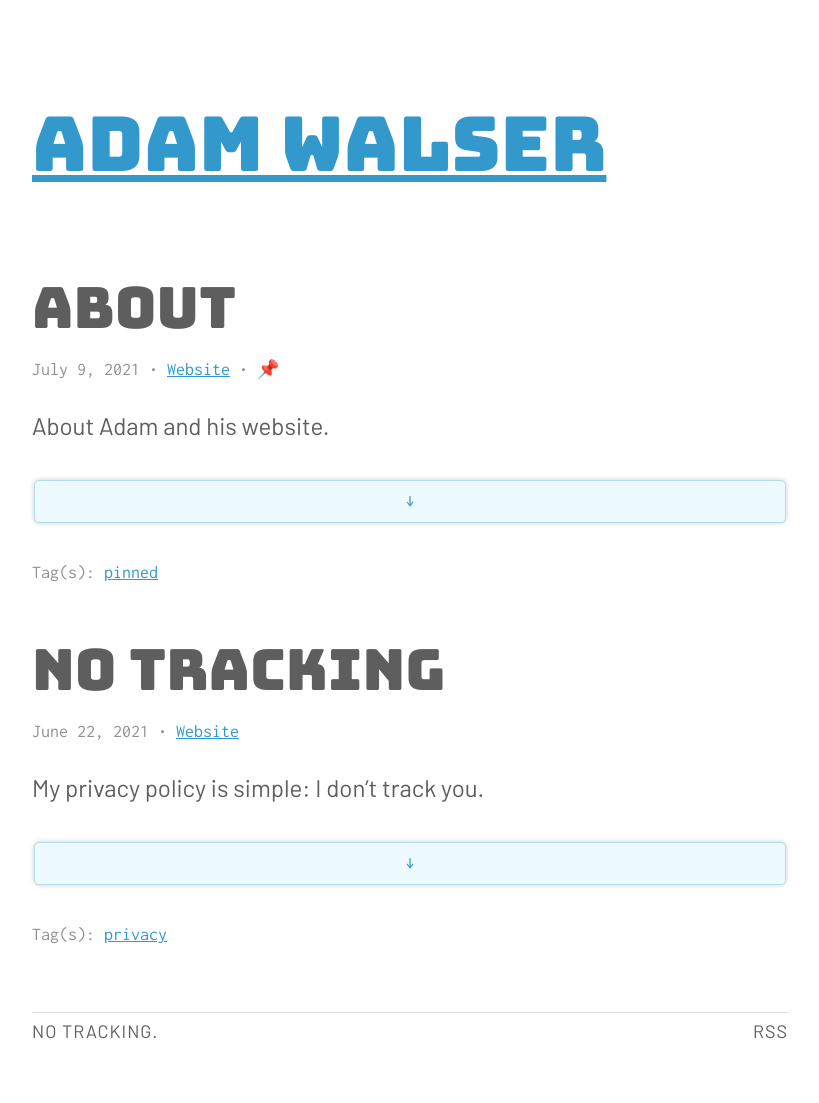
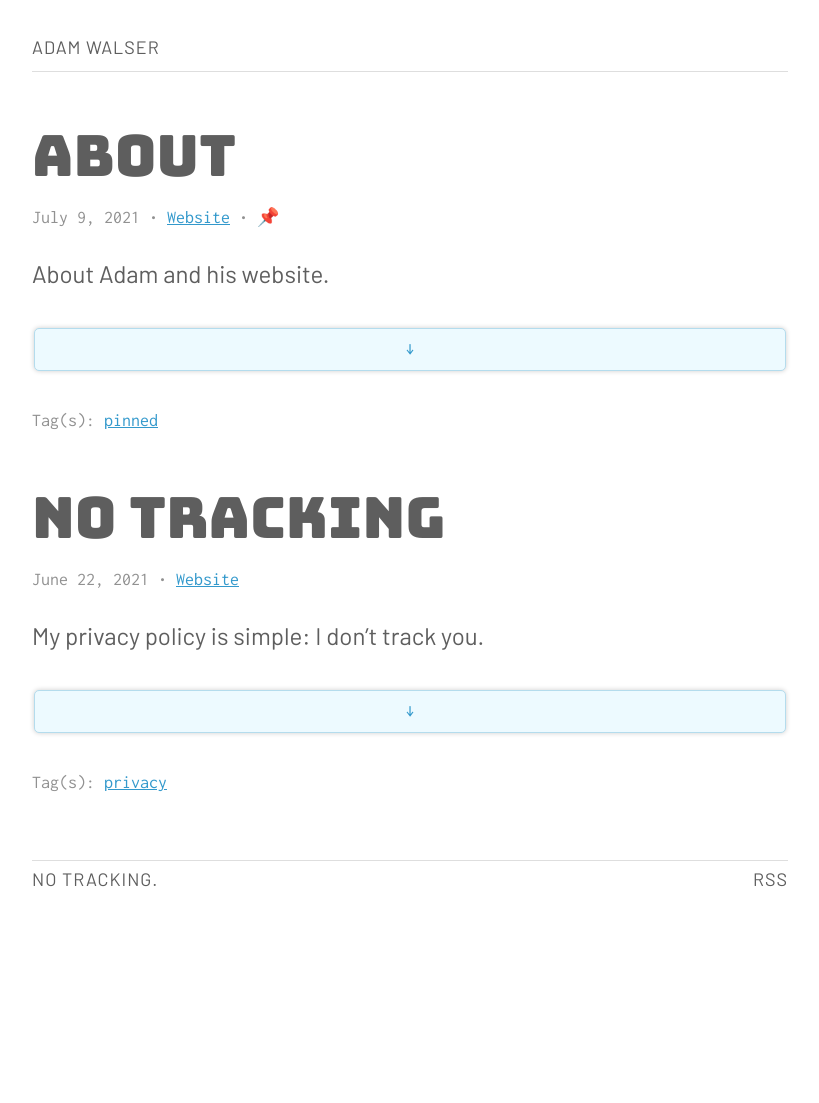
Before and after one commit to ajpwalser/ajpwalser.github.io, a Jekyll site: the page built from index.html, in a window 1280 px wide. Shown: the whole page, without its empty margins (230-1049 px from the left). Built offline with Jekyll 4.4.1, drawn with Linux system fonts in a browser that asks for light colours; the list of posts is cut into pages by our own code; after the commit the page ends 951 px from its top, so only the background shows below that.

Commit message:
Update style.css

```diff
--- a/css/style.css
+++ b/css/style.css
@@ -84,40 +84,17 @@
 }
 
 
-/* Header */
+/* Header & Footer */
 
 header {
-    align-items: flex-end;
-    display: flex;
-    justify-content: space-between;
-    margin: 2rem 0 4rem;
+	margin: 0;
 }
-
-header h2 {
-    font-family: 'Barlow', 'Inconsolata', -apple-system, BlinkMacSystemFont, Segoe UI, Helvetica, Arial, sans-serif, Apple Color Emoji, Segoe UI Emoji, Segoe UI Symbol;
-    font-size: 75%;
-    font-weight: 400;
-    line-height: 1;
-    margin-bottom: 0;
-    text-transform: uppercase;
-}
-
-header h2 a {
-    font-weight: 400;
-}
-
-header nav a {
-    font-size: 75%;
-    margin-left: 10px;
-    text-transform: uppercase;
-}
-
-/* Footer */
 
 footer {
 	margin-top: 4rem; /* Spacing */
 }
 
+.header,
 footer {
 	font-family: 'Barlow', -apple-system, BlinkMacSystemFont, Segoe UI, Helvetica, Arial, sans-serif, Apple Color Emoji, Segoe UI Emoji, Segoe UI Symbol;
 	font-weight: 400;
@@ -127,11 +104,13 @@
 	line-height: 1.25em;
 }
 
+.header a,
 footer a {
 	color: var(--text) !important;
 	text-decoration: none !important;
 }
 
+.header a:hover,
 footer a:hover {
 	color: var(--theme) !important;
 }
```
